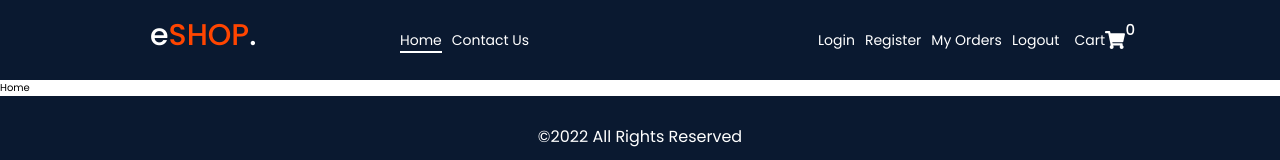
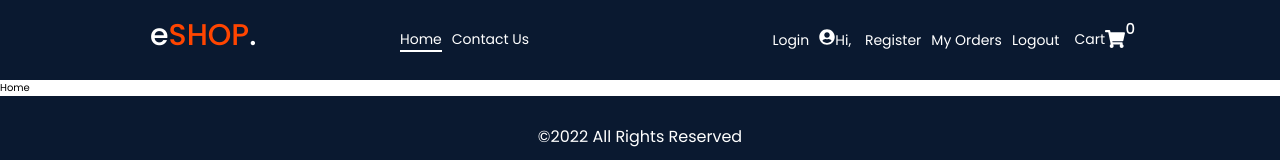
Before and after one commit to gyalche/firebase-ecommerce, a React (Create React App) app: page / in a window 1280 px wide. Shown: the top 160 px of the page. Built offline with nearby package versions, Linux system fonts and the light colour scheme; no server answers; the HTML template or start-up script is replaced by a standard one.

Commit message:
display the username in header work done

```diff
--- a/src/components/header/Header.jsx
+++ b/src/components/header/Header.jsx
@@ -1,9 +1,9 @@
-import React, { useState } from 'react';
+import React, { useEffect, useState } from 'react';
 import { Link, NavLink, useNavigate } from 'react-router-dom';
 import styles from './Header.module.scss';
-import { FaShoppingCart, FaTimes } from 'react-icons/fa';
+import { FaShoppingCart, FaTimes, FaUserCircle } from 'react-icons/fa';
 import { HiOutlineMenuAlt3 } from 'react-icons/hi';
-import { signOut } from 'firebase/auth';
+import { onAuthStateChanged, signOut } from 'firebase/auth';
 import { auth } from '../../firebase/config';
 import { ToastContainer, toast } from 'react-toastify';
 
@@ -31,6 +31,7 @@
 const Header = () => {
   const navigate = useNavigate();
   const [showMenu, setShowMenu] = useState(false);
+  const [displayName, setDisplayName] = useState('');
 
   //show menu;
   const toggleMenu = () => {
@@ -54,6 +55,20 @@
         toast.error(error);
       });
   };
+
+  //on auth state change;
+  //monitor  currently sign in user;
+  useEffect(() => {
+    onAuthStateChanged(auth, (user) => {
+      if (user) {
+        const uid = user.uid;
+        // console.log(user.displayName);
+        setDisplayName(user.displayName);
+      } else {
+        setDisplayName('');
+      }
+    });
+  }, []);
   return (
     <header>
       <ToastContainer />
@@ -78,6 +93,7 @@
                 {logo}
                 <FaTimes size={22} color="#fff" onClick={hideMenu} />
               </li>
+
               <li>
                 <NavLink to="/" className={activeLink}>
                   Home
@@ -96,12 +112,17 @@
               <NavLink to="/login" className={activeLink}>
                 Login
               </NavLink>
+              <a href="#">
+                <FaUserCircle size={16} />
+                Hi, {displayName}
+              </a>
               <NavLink to="/register" className={activeLink}>
                 Register
               </NavLink>
               <NavLink to="/order-history" className={activeLink}>
                 My Orders
               </NavLink>
+
               <NavLink to="/order-history" onClick={logoutUser}>
                 Logout
               </NavLink>
```
